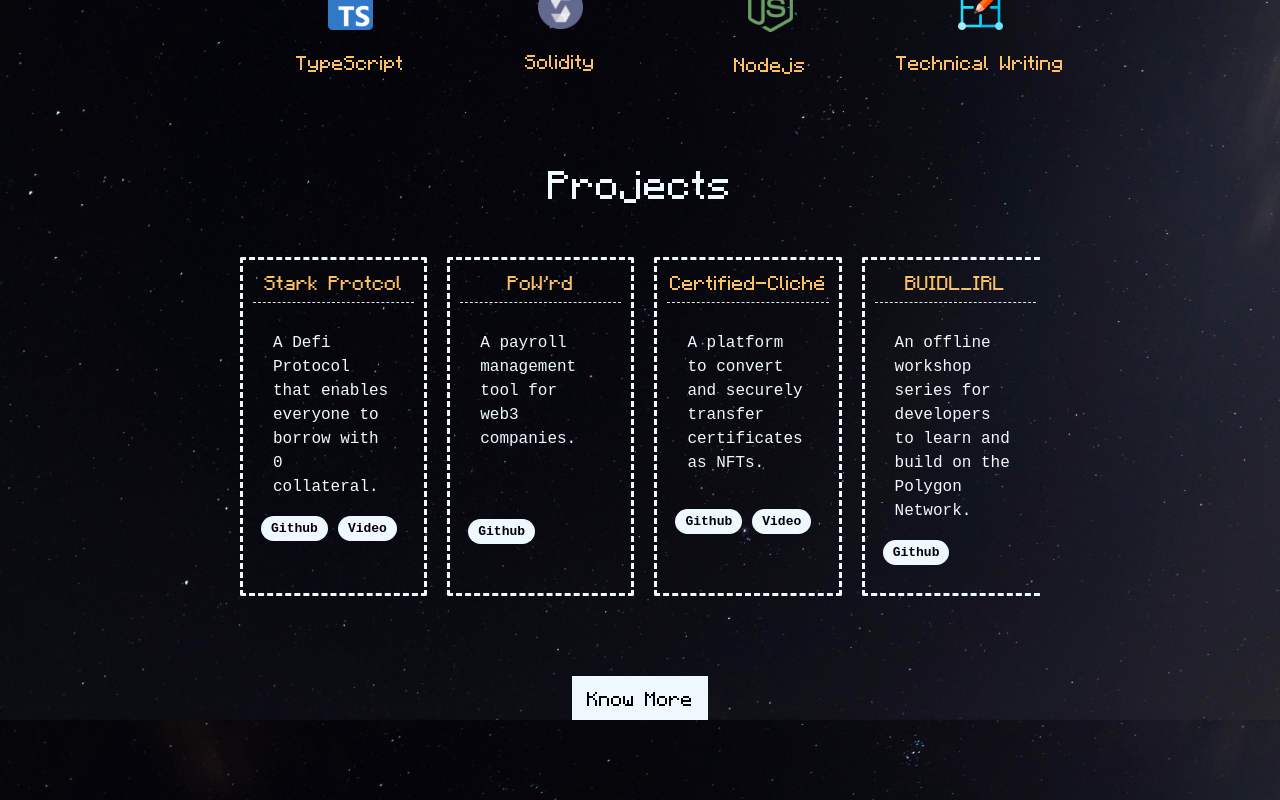
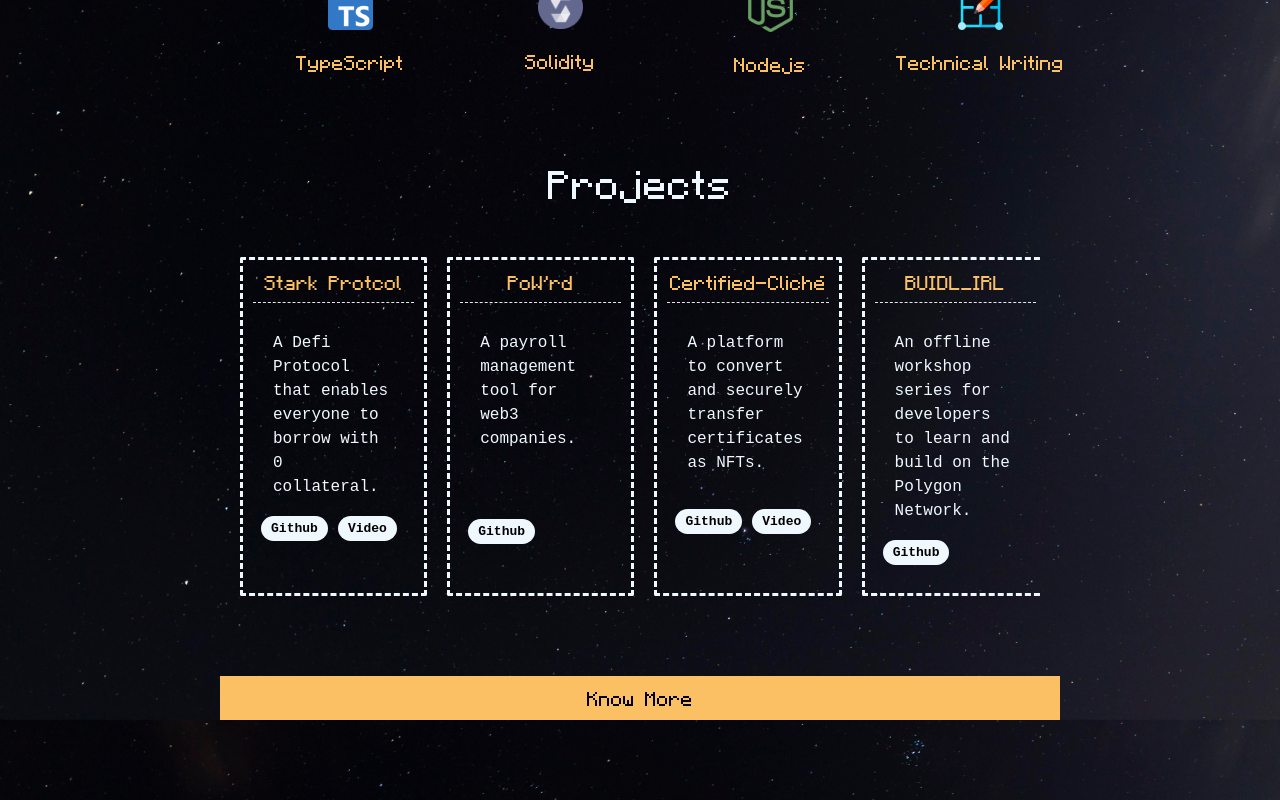
Before and after one commit to 0xayushM/portfolio_template1, a Next.js app: page / in a window 1280 px wide. Shown: the part 987-1787 px from the top of the page. Built offline with nearby package versions, Linux system fonts and the light colour scheme.

Commit message:
fix: minor changes in knowmore

```diff
--- a/app/globals.css
+++ b/app/globals.css
@@ -8,6 +8,7 @@
 
 :root {
   --themeColor : #FBBF64;
+  --themeColorText : black;
 }
 
 @tailwind base;
@@ -315,10 +316,11 @@ ul {
 }
 
 .knowMore {
-  background-color: aliceblue;
-  color: black;
+  background-color: var(--themeColor);
+  color: var(--themeColorText);
   font-family: 'minecraft';
   padding: 10px 15px 10px 15px;
+  width: 70%;
 }
 
 .social-navbar {
@@ -352,9 +354,12 @@ ul {
   bottom: 20px;
   right: 20px;
   z-index: 9999;
-  background-color: var(--themeColor);
+  background-color: black;
   color: white;
   border-radius: 50%;
+  border: 5px white;
+  border-width: thick;
+  border-style: dashed;
   padding: 15px;
   cursor: pointer;
   transition: background-color 0.3s;
```
